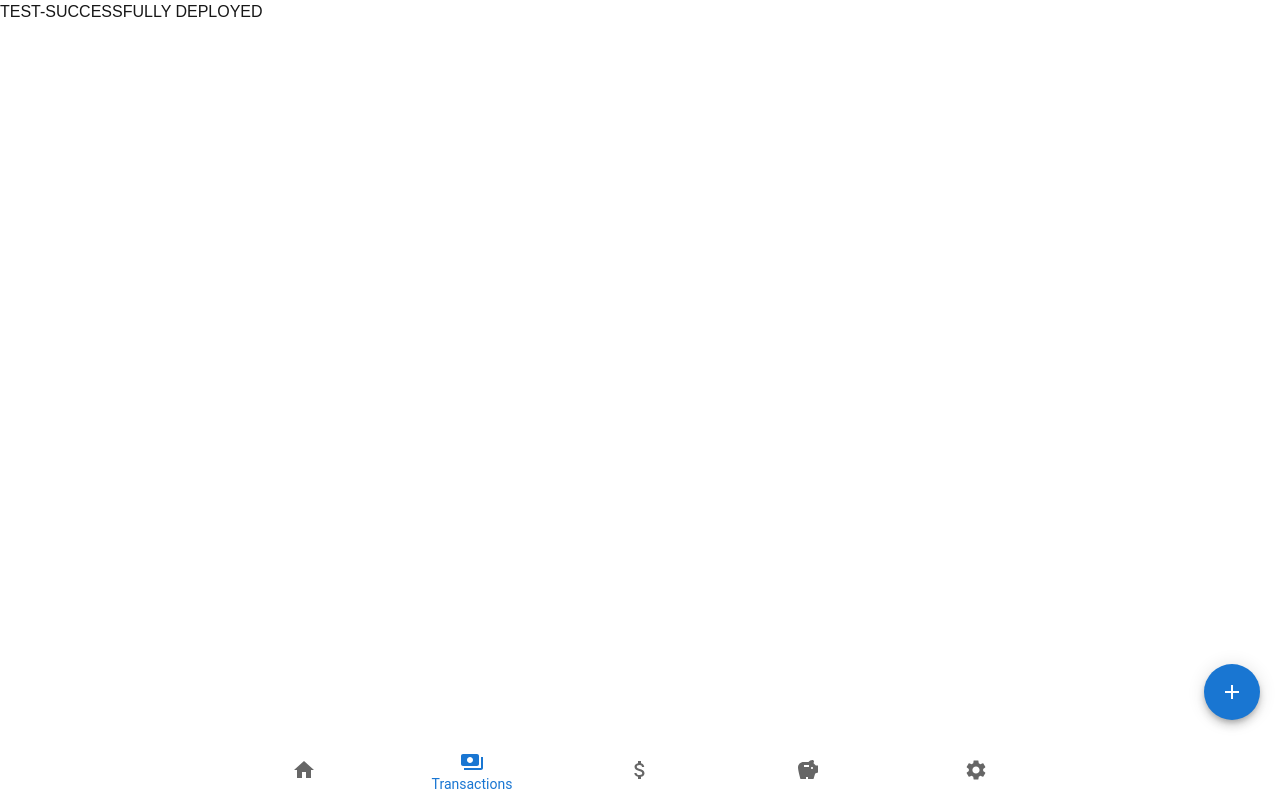
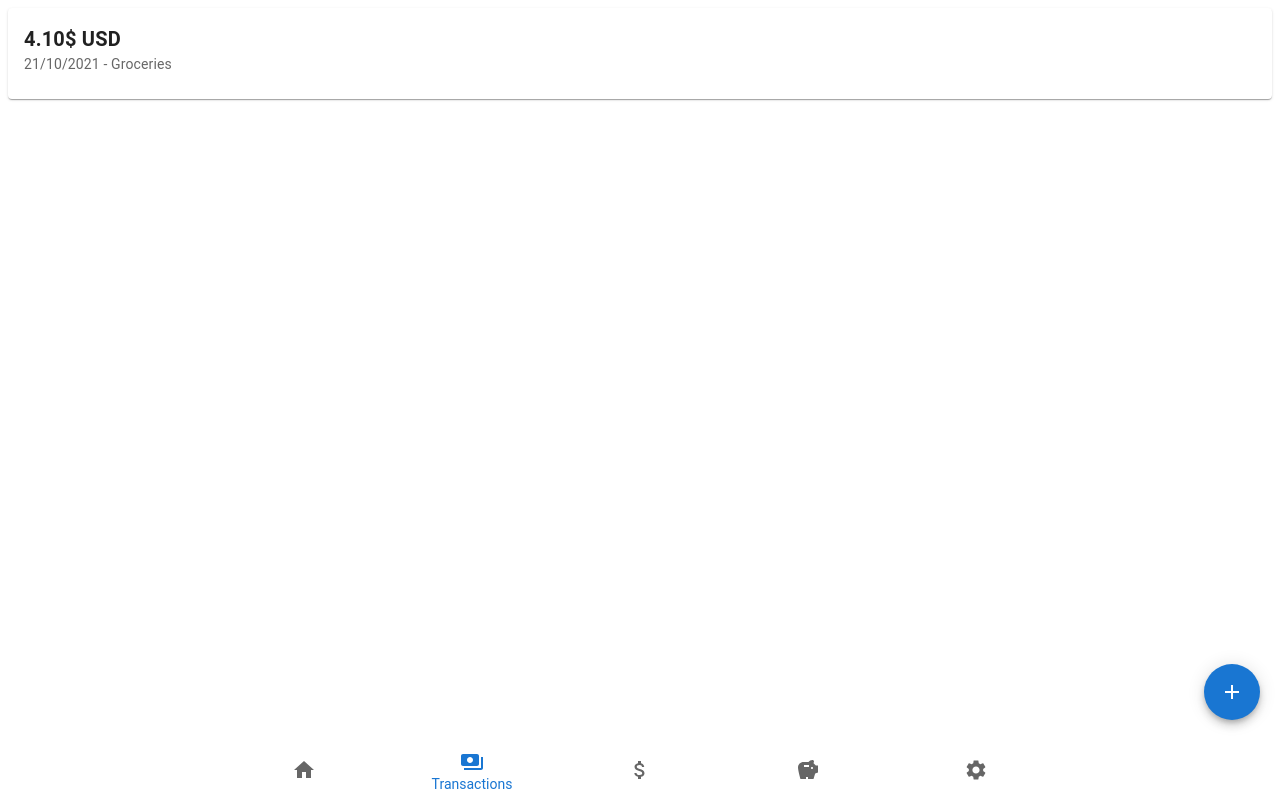
Before and after one commit to ra-kiss/bsp6-expense-tracker, a Next.js app: page / in a window 1280 px wide. Built offline with nearby package versions, Linux system fonts and the light colour scheme.

Commit message:
List and ListEntry test [deploy]

```diff
--- /dev/null
+++ b/app/components/ListEntry.js
@@ -0,0 +1,22 @@
+import Box from '@mui/material/Box';
+import Card from '@mui/material/Card';
+import CardContent from '@mui/material/CardContent';
+import Button from '@mui/material/Button';
+import Typography from '@mui/material/Typography';
+
+export default function ListEntry() {
+  return (
+    <div className="mx-2 my-2">
+        <Card>
+        <CardContent>
+            <Typography sx={{ fontWeight: "bold", fontSize: 20 }} className="font-bold" component="div">
+            4.10$ USD
+            </Typography>
+            <div className="">
+                <Typography sx={{ color: 'text.secondary', fontSize: 14 }}>21/10/2021 - Groceries</Typography>
+            </div>
+        </CardContent>
+        </Card>
+    </div>
+  );
+}
--- a/app/page.js
+++ b/app/page.js
@@ -1,19 +1,28 @@
 'use client';
 
+import { useState } from "react";
 import Navbar from "./components/Navbar";
+import ListEntry from "./components/ListEntry";
+
 import Fab from '@mui/material/Fab';
 import AddIcon from '@mui/icons-material/Add';
 
-export default function Home(){
+export default function Home() {
+  const [entries, setEntries] = useState([<ListEntry key={0} />]);
+
+  const addEntry = () => {
+    setEntries([...entries, <ListEntry key={entries.length} />]);
+  };
+
   return (
     <div>
-      <p>TEST-SUCCESSFULLY DEPLOYED</p>
+      {entries}
       <div className="fixed bottom-20 right-5 z-50">
-        <Fab color="primary" aria-label="add">
+        <Fab color="primary" aria-label="add" onClick={addEntry}>
           <AddIcon />
         </Fab>
       </div>
-      <Navbar/>
+      <Navbar />
     </div>
   );
 }
```
